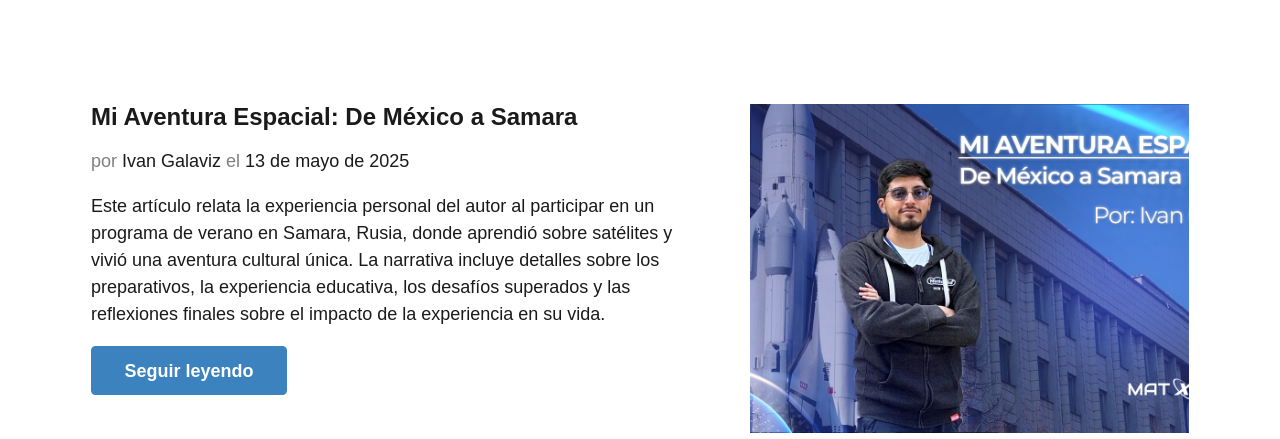
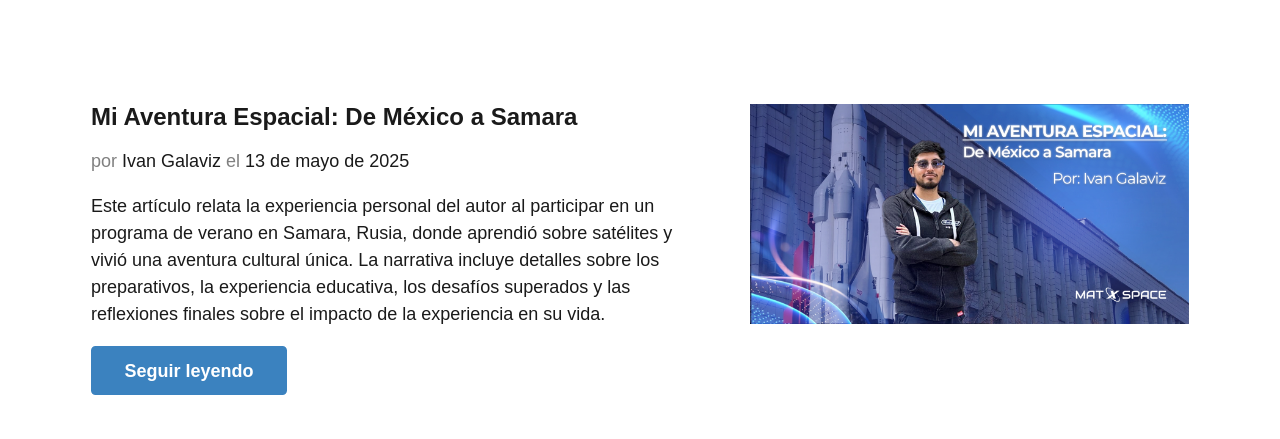
Before and after one commit to matxspace/11ty-blog, an Eleventy site: page src/index.njk in a window 1280 px wide. Shown: the part 305-744 px from the top of the page. Built offline with nearby package versions, Linux system fonts and the light colour scheme; Eleventy itself is replaced by a stand-in of ours; files that its build step writes are made by us from their sources.

Commit message:
Fix headline image CSS (#3)

```diff
--- a/src/style.css
+++ b/src/style.css
@@ -297,9 +297,14 @@ section,
 
 .snippet__image {
   grid-area: image;
+  display: block;
   width: 100%;
-  aspect-ratio: 4 / 3;
-  object-fit: cover;
+  max-width: 100%;
+  height: auto;
+  max-height: 720px;
+  object-fit: contain;
+  margin-left: auto;
+  margin-right: auto;
 }
 .snippet__title {
   grid-area: title;
@@ -341,7 +346,7 @@ section,
       "button image";
     grid-column-gap: 4em;
     grid-template-columns: 1fr 40%;
-    grid-template-rows: min-content min-content min-content 1fr;
+    align-items: start;
   }
 }
 
```
